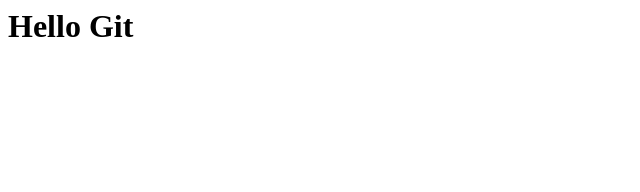
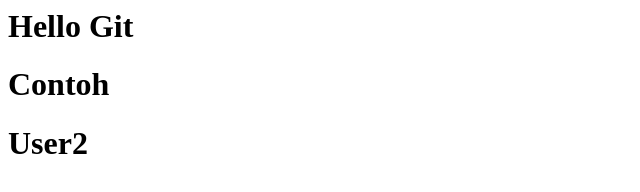
Before and after one commit to BimaSakti95/belajar-git-remote, a plain HTML site: page index.html in a window 1280 px wide. Shown: the whole page, without its empty margins (0-640 px from the left). Drawn offline with Linux system fonts and the light colour scheme.

Commit message:
add user2 to index.html

```diff
--- a/index.html
+++ b/index.html
@@ -1,5 +1,7 @@
 <html>
     <body>
         <h1>Hello Git</h1>
+        <h1>Contoh</h1>
+        <h1>User2</h1>
     </body>
 </html>
```
